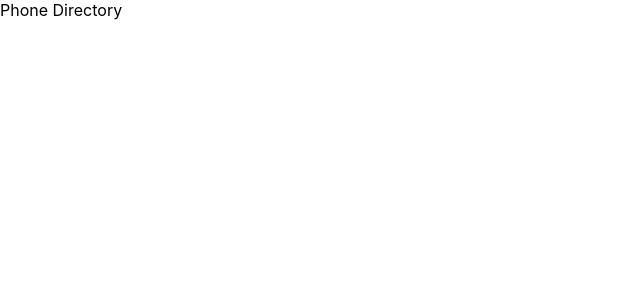
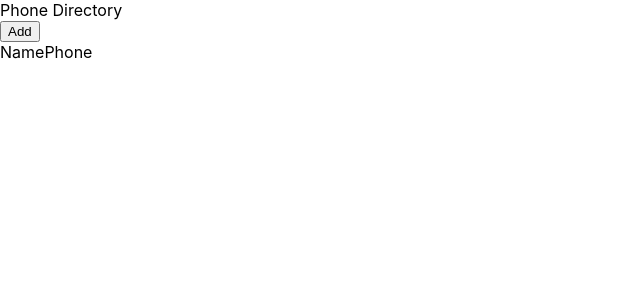
Before and after one commit to jayeshbutle/phone-directory, a React (Create React App) app: page / in a window 1280 px wide. Shown: the top 300 px of the page, without its empty margins (0-640 px from the left). Built offline with nearby package versions, Linux system fonts and the light colour scheme.

Commit message:
Created Skeleton of Home Page

```diff
--- a/src/App.js
+++ b/src/App.js
@@ -1,9 +1,18 @@
+import { Fragment } from 'react';
+
 function App() {
   return (
-    <div>
-      Phone Directory
-    </div>
-  );
+    <Fragment>
+      <div>
+        Phone Directory
+      </div>
+      <button>Add</button>
+      <div>
+        <span>Name</span>
+        <span>Phone</span>
+      </div>
+    </Fragment>
+  )
 }
 
 export default App;
```
